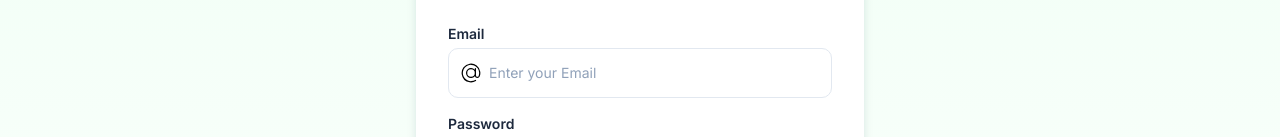
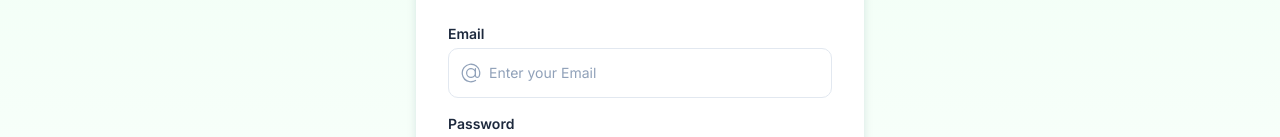
Before and after one commit to RanadeepVinukonda/EDUALTTECH, a Next.js app in the folder frontend/: page /login in a window 1280 px wide. Shown: the part 243-380 px from the top of the page. Built offline with nearby package versions, Linux system fonts and the light colour scheme; no server answers.

Commit message:
auth: gray email icon via fill currentColor

```diff
--- a/frontend/src/app/(auth)/login/page.tsx
+++ b/frontend/src/app/(auth)/login/page.tsx
@@ -99,7 +99,7 @@ function LoginForm() {
         <div>
           <label htmlFor="email" className="mb-1 block text-sm font-semibold text-slate-800">Email</label>
           <div className={inputShell}>
-            <svg viewBox="0 0 32 32" className="h-5 w-5 shrink-0 text-slate-400" aria-hidden="true">
+            <svg viewBox="0 0 32 32" className="h-5 w-5 shrink-0 text-slate-400" fill="currentColor" aria-hidden="true">
               <path d="m30.853 13.87a15 15 0 0 0 -29.729 4.082 15.1 15.1 0 0 0 12.876 12.918 15.6 15.6 0 0 0 2.016.13 14.85 14.85 0 0 0 7.715-2.145 1 1 0 1 0 -1.031-1.711 13.007 13.007 0 1 1 5.458-6.529 2.149 2.149 0 0 1 -4.158-.759v-10.856a1 1 0 0 0 -2 0v1.726a8 8 0 1 0 .2 10.325 4.135 4.135 0 0 0 7.83.274 15.2 15.2 0 0 0 .823-7.455zm-14.853 8.13a6 6 0 1 1 6-6 6.006 6.006 0 0 1 -6 6z" />
             </svg>
             <input
--- a/frontend/src/app/(auth)/register/page.tsx
+++ b/frontend/src/app/(auth)/register/page.tsx
@@ -149,7 +149,7 @@ export default function RegisterPage() {
           <label htmlFor="email" className="mb-1 block text-sm font-semibold text-slate-800">Email</label>
           <div className="flex gap-2">
             <div className="flex h-[50px] flex-1 items-center rounded-[10px] border-[1.5px] border-slate-200 px-3 transition focus-within:border-brand-500">
-              <svg viewBox="0 0 32 32" className="h-5 w-5 shrink-0 text-slate-400" aria-hidden="true">
+              <svg viewBox="0 0 32 32" className="h-5 w-5 shrink-0 text-slate-400" fill="currentColor" aria-hidden="true">
                 <path d="m30.853 13.87a15 15 0 0 0 -29.729 4.082 15.1 15.1 0 0 0 12.876 12.918 15.6 15.6 0 0 0 2.016.13 14.85 14.85 0 0 0 7.715-2.145 1 1 0 1 0 -1.031-1.711 13.007 13.007 0 1 1 5.458-6.529 2.149 2.149 0 0 1 -4.158-.759v-10.856a1 1 0 0 0 -2 0v1.726a8 8 0 1 0 .2 10.325 4.135 4.135 0 0 0 7.83.274 15.2 15.2 0 0 0 .823-7.455zm-14.853 8.13a6 6 0 1 1 6-6 6.006 6.006 0 0 1 -6 6z" />
               </svg>
               <input
```
